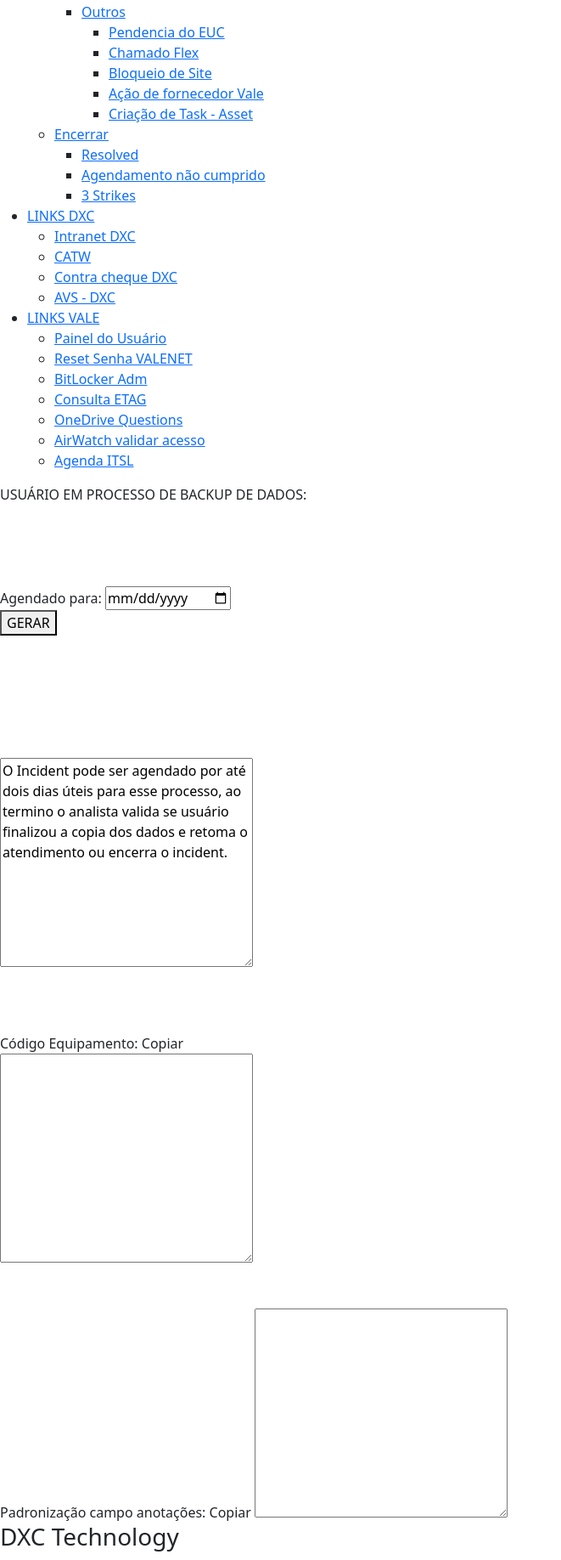
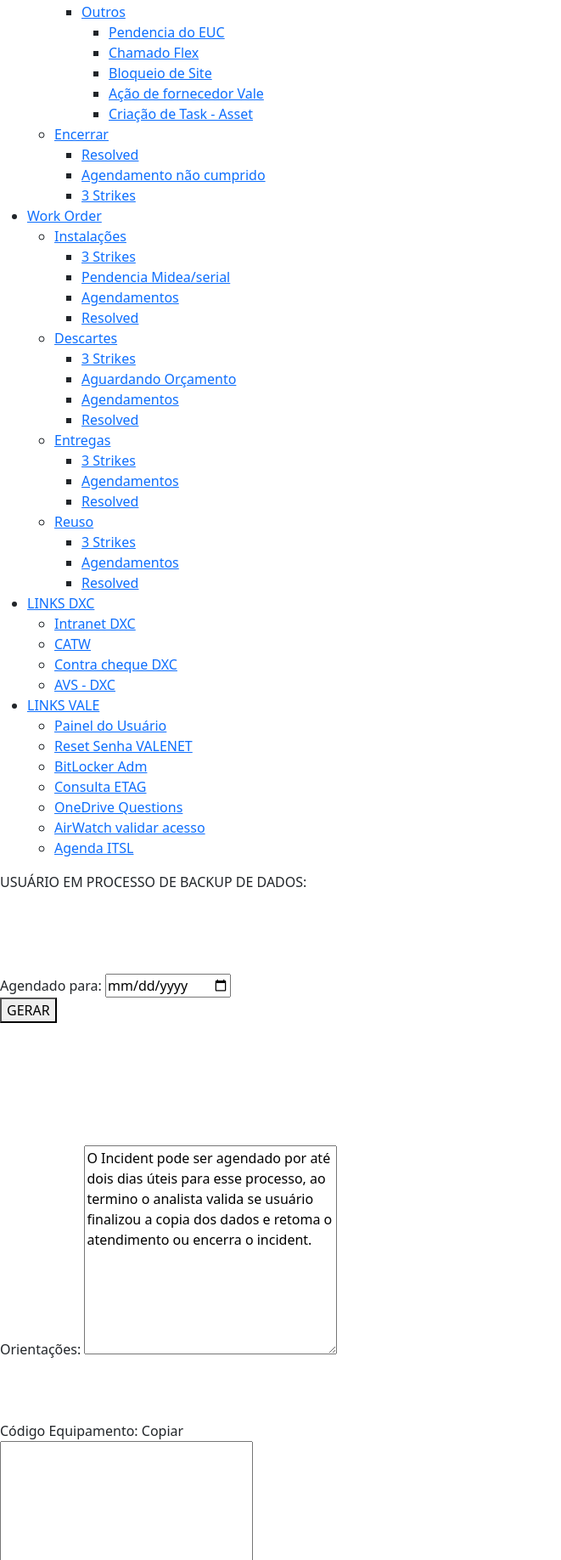
Before and after one commit to JeremiasFarizeli/DXCRemake2022, a PHP site: page /001_bkpDados.php in a window 1280 px wide. Shown: the part 382-2218 px from the top of the page at 85% size, without its empty margins (0-661 px from the left). Run offline with PHP 8.4, Linux system fonts and the light colour scheme; some libraries are stand-ins or nearby versions.

Commit message:
finalizado

```diff
--- a/front/001_aguardandoRetirada.php
+++ b/front/001_aguardandoRetirada.php
@@ -18,7 +18,7 @@
                     <br><br>
 
                     <div>
-
+                        <label class="dxc-label3"> Orientações:</label>
                         <textarea class="texto2" cols="30"
                             rows="10">Feita a manutenção e usuário já ciente que deve retirar o equipamento.</textarea>
                     </div>
--- a/front/001_bkpDados.php
+++ b/front/001_bkpDados.php
@@ -37,6 +37,7 @@
                     <br><br><br><br><br><br>
 
                     <div>
+                        <label class="dxc-label3"> Orientações:</label>
                         <textarea class="texto2" cols="30"
                             rows="10">O Incident pode ser agendado por até dois dias úteis para esse processo, ao termino o analista valida se usuário finalizou a copia dos dados e retoma o atendimento ou encerra o incident.</textarea>
                     </div>
--- a/front/001_feriado.php
+++ b/front/001_feriado.php
@@ -34,6 +34,7 @@
                     <br><br><br><br><br><br>
 
                     <div>
+                        <label class="dxc-label3"> Orientações:</label>
                         <textarea class="texto2" cols="30"
                             rows="10">O Incident ficará em suspend até o próximo dia útil após o feriado e compensação se houver.</textarea>
                     </div>
--- a/front/002_resolved3strikes.php
+++ b/front/002_resolved3strikes.php
@@ -36,6 +36,7 @@
 
 
                     <div>
+                        <label class="dxc-label3"> Orientações:</label>
                         <textarea class="texto4" cols="30" rows="10">Os contatos via Teams e e-mails só podem ser enviados em dias úteis, dentro do horário de expediente.
 
 Exemplificando:
--- a/front/menu.php
+++ b/front/menu.php
@@ -64,6 +64,54 @@
 
         </li>
 
+        <li><a href="">Work Order</a>
+            <div class="sub-menu-1">
+                <ul>
+                    <li class="hover-sub"><a href="">Instalações</a>
+                        <div class="sub-menu-2">
+                            <ul>
+                                <li class="hover-sub"><a href="">3 Strikes</a> </li>
+                                <li><a href="#">Pendencia Midea/serial</a>
+                                <li><a href="#">Agendamentos</a> </li>
+                                <li><a href="#">Resolved</a> </li>
+                            </ul>
+                        </div>
+
+                    </li>
+                    <li class="hover-sub"><a href="">Descartes</a>
+                        <div class="sub-menu-2">
+                            <ul>
+                                <li class="hover-sub"><a href="">3 Strikes</a> </li>
+                                <li><a href="#">Aguardando Orçamento</a>
+                                <li><a href="#">Agendamentos</a> </li>
+                                <li><a href="#">Resolved</a> </li>
+                            </ul>
+                        </div>
+                    </li>
+                    <li class="hover-sub"><a href="">Entregas</a>
+                        <div class="sub-menu-2">
+                            <ul>
+                                <li class="hover-sub"><a href="">3 Strikes</a> </li>
+                                <li><a href="#">Agendamentos</a> </li>
+                                <li><a href="#">Resolved</a> </li>
+                            </ul>
+                        </div>
+
+                    </li>
+                    <li class="hover-sub"><a href="">Reuso</a>
+                        <div class="sub-menu-2">
+                            <ul>
+                                <li class="hover-sub"><a href="">3 Strikes</a> </li>
+                                <li><a href="#">Agendamentos</a> </li>
+                                <li><a href="#">Resolved</a> </li>
+                            </ul>
+                        </div>
+
+                    </li>
+                </ul>
+            </div>
+
+        </li>
         <!-- <li><a href="">Work Order</a></li>   -->
 
         <li><a href="#">LINKS DXC</a>
@@ -71,8 +119,10 @@
                 <ul>
                     <li><a href="http://www.dxc.technology/" target="_blank">Intranet DXC</a></li>
                     <li><a href="https://dxctime.dxc.com/" target="_blank">CATW</a></li>
-                    <li><a href="https://uid.dxc.com/home/dxcprod_payoutwwadpglobalviewproddxc_1/0oa6edk3rNJThArbN5d6/aln6ekostr2hV9f0b5d6" target="_blank">Contra cheque DXC</a></li>
-                    <li><a href="https://am.svcs.entsvcs.net/itam-av1/WebPages/Asset/SearchByAsset.aspx" target="_blank">AVS - DXC</a></li>
+                    <li><a href="https://uid.dxc.com/home/dxcprod_payoutwwadpglobalviewproddxc_1/0oa6edk3rNJThArbN5d6/aln6ekostr2hV9f0b5d6"
+                            target="_blank">Contra cheque DXC</a></li>
+                    <li><a href="https://am.svcs.entsvcs.net/itam-av1/WebPages/Asset/SearchByAsset.aspx"
+                            target="_blank">AVS - DXC</a></li>
                 </ul>
 
             </div>
@@ -93,10 +143,13 @@
                 Adm</a>
         </li>
         </li>
-                    <li><a href="http://172.23.83.115:8026/apps/GSDUsuarios_dsv/modulos/OS/eTag.asp?pesquisa=S" target="_blank">Consulta ETAG</a></li>
-                    <li><a href="http://intranet.valepub.net/pt/paginas/tecnologia-da-informacao/ferramentas-de-comunicacao-e-colaboracao/onedrive/onedrive.aspx" target="_blank">OneDrive Questions</a></li>
+        <li><a href="http://172.23.83.115:8026/apps/GSDUsuarios_dsv/modulos/OS/eTag.asp?pesquisa=S"
+                target="_blank">Consulta ETAG</a></li>
+        <li><a href="http://intranet.valepub.net/pt/paginas/tecnologia-da-informacao/ferramentas-de-comunicacao-e-colaboracao/onedrive/onedrive.aspx"
+                target="_blank">OneDrive Questions</a></li>
         <li><a href="https://ds355.awmdm.com/MyDevice/" target="_blank">AirWatch validar acesso</a></li>
-                    <li><a href="https://outlook.office365.com/owa/calendar/ITServicesLoungeEspritoSanto@globalvale.onmicrosoft.com/bookings/" target="_blank">Agenda ITSL</a></li>
+        <li><a href="https://outlook.office365.com/owa/calendar/ITServicesLoungeEspritoSanto@globalvale.onmicrosoft.com/bookings/"
+                target="_blank">Agenda ITSL</a></li>
     </ul>
     </div>
     </li>
```
Lines whose indentation alone changed are shown as unchanged.
